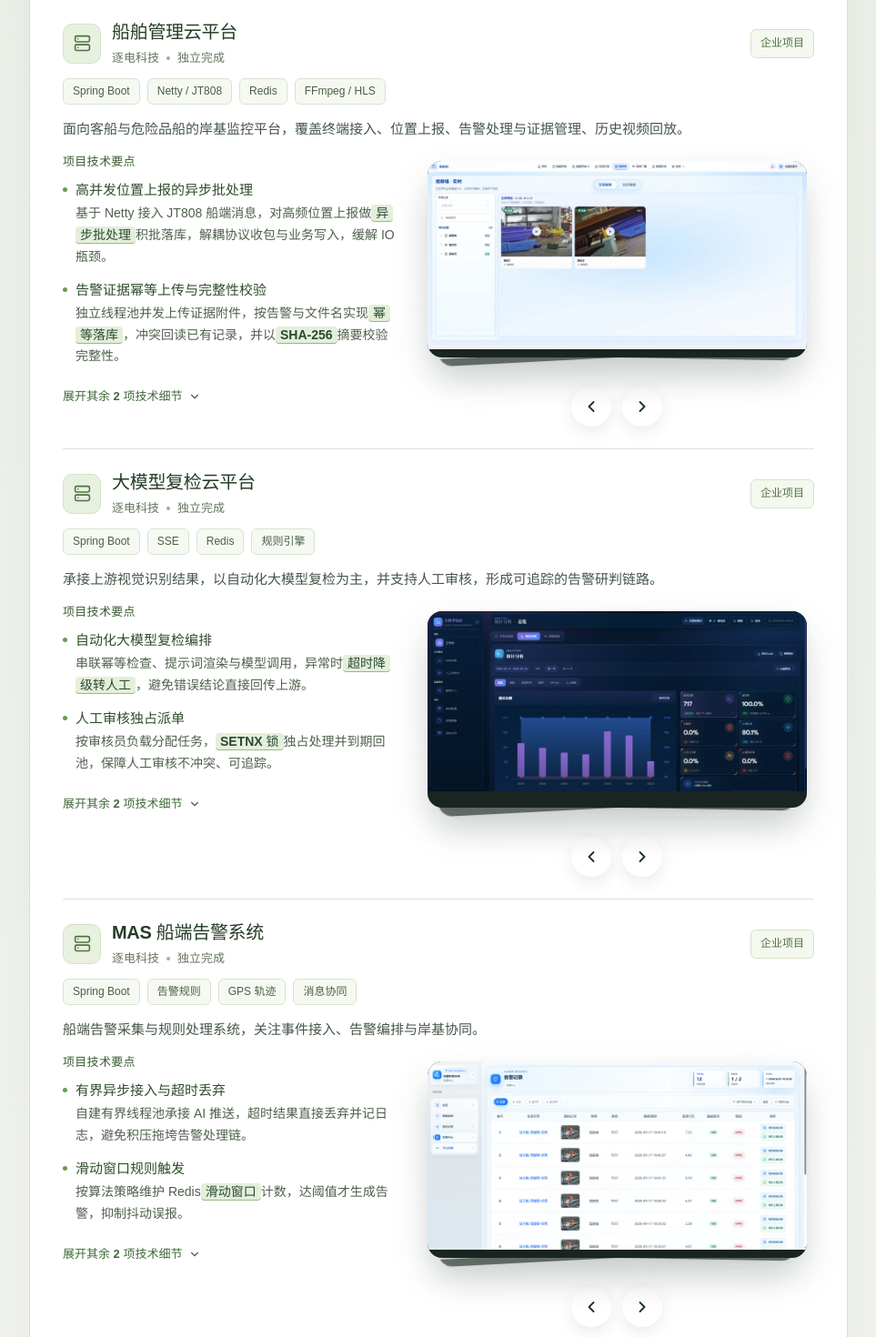
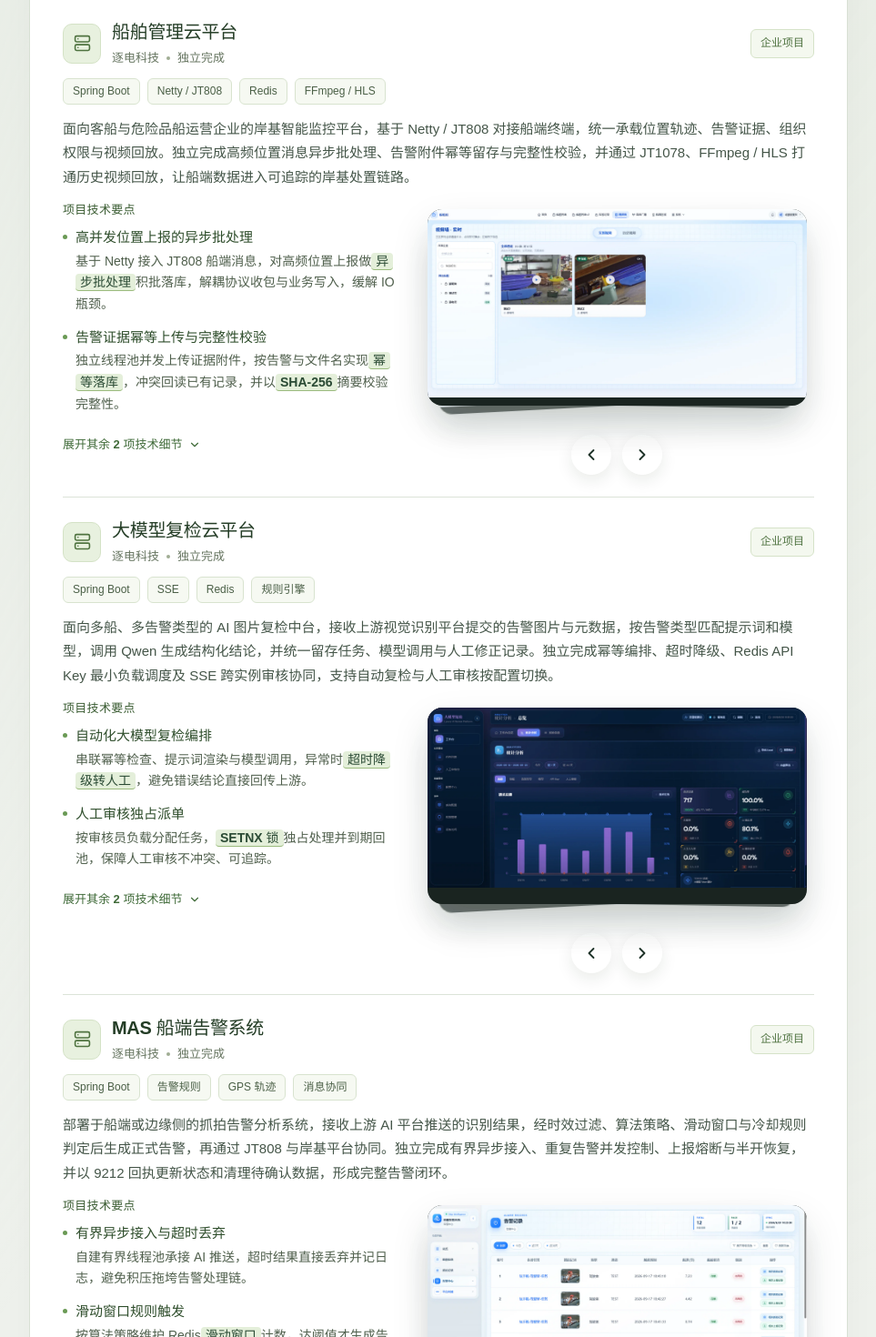
Before and after one commit to CszYihen/lihao-portfolio, a React (Vite) app: page / in a window 1280 px wide. Shown: the part 1320-2790 px from the top of the page at 91% size, without its empty margins (316-1279 px from the left). Built offline with nearby package versions, Linux system fonts and the light colour scheme.

Commit message:
Expand project introductions

```diff
--- a/src/data.ts
+++ b/src/data.ts
@@ -113,9 +113,9 @@ export const projects: Project[] = [
     category: "company",
     theme: "lime",
     summary:
-      "面向客船与危险品船的岸基监控平台，覆盖终端接入、位置上报、告警处理与证据管理、历史视频回放。",
+      "面向客船与危险品船运营企业的岸基智能监控平台，基于 Netty / JT808 对接船端终端，统一承载位置轨迹、告警证据、组织权限与视频回放。独立完成高频位置消息异步批处理、告警附件幂等留存与完整性校验，并通过 JT1078、FFmpeg / HLS 打通历史视频回放，让船端数据进入可追踪的岸基处置链路。",
     purpose:
-      "面向客船与危险品船的智能监控平台，独立完成终端接入、位置上报、告警处理、证据留存与历史视频回放等后端能力。",
+      "面向客船与危险品船的岸基智能监控平台，独立完成终端协议接入、位置上报、告警证据管理、组织权限与历史视频回放等核心后端能力。",
     tags: ["Spring Boot", "Netty / JT808", "Redis", "FFmpeg / HLS"],
     features: [
       {
@@ -149,9 +149,9 @@ export const projects: Project[] = [
     category: "company",
     theme: "lime",
     summary:
-      "承接上游视觉识别结果，以自动化大模型复检为主，并支持人工审核，形成可追踪的告警研判链路。",
+      "面向多船、多告警类型的 AI 图片复检中台，接收上游视觉识别平台提交的告警图片与元数据，按告警类型匹配提示词和模型，调用 Qwen 生成结构化结论，并统一留存任务、模型调用与人工修正记录。独立完成幂等编排、超时降级、Redis API Key 最小负载调度及 SSE 跨实例审核协同，支持自动复检与人工审核按配置切换。",
     purpose:
-      "面向告警复检场景的业务平台。独立完成结果接入、规则编排、自动化大模型复检与人工审核协同等后端能力。",
+      "面向船舶安全告警的 AI 图片复检中台，独立完成结果接入、配置化编排、Qwen 复检、人工审核协同与过程追溯等核心后端能力。",
     tags: ["Spring Boot", "SSE", "Redis", "规则引擎"],
     features: [
       {
@@ -184,9 +184,10 @@ export const projects: Project[] = [
     english: "MARITIME ALARM SYSTEM",
     category: "company",
     theme: "lime",
-    summary: "船端告警采集与规则处理系统，关注事件接入、告警编排与岸基协同。",
+    summary:
+      "部署于船端或边缘侧的抓拍告警分析系统，接收上游 AI 平台推送的识别结果，经时效过滤、算法策略、滑动窗口与冷却规则判定后生成正式告警，再通过 JT808 与岸基平台协同。独立完成有界异步接入、重复告警并发控制、上报熔断与半开恢复，并以 9212 回执更新状态和清理待确认数据，形成完整告警闭环。",
     purpose:
-      "船端侧告警处理系统。独立完成事件接入、规则判定、冷却控制与岸基上报协同等后端能力。",
+      "船端侧抓拍告警分析系统，独立完成识别结果接入、策略化规则判定、冷却控制、正式告警生成与 JT808 岸基上报闭环。",
     tags: ["Spring Boot", "告警规则", "GPS 轨迹", "消息协同"],
     features: [
       {
@@ -220,9 +221,9 @@ export const projects: Project[] = [
     category: "company",
     theme: "lime",
     summary:
-      "对接人脸识别设备与监管上报：按告警场景分流处理，覆盖陌生人建档记录、闸机/区域告警及人员任务同步。",
+      "连接人脸识别设备平台与考勤监管平台，围绕人员资料、人脸信息、抓拍事件和平台任务，统一处理进场考勤、陌生人、闸机 / 区域告警及人员同步。独立完成告警按场景分流、人脸质量与上报间隔控制、监管任务拉取和分类执行，并提供失败任务恢复、执行状态追踪及历史图片清理，使设备事件与监管上报形成可管理的业务链路。",
     purpose:
-      "无感考勤业务系统。独立完成告警分流、陌生人建档、人员任务同步与图片生命周期治理等后端能力。",
+      "无感考勤与人员同步系统，独立完成抓拍事件分流、陌生人建档、人员和人脸任务同步、上报控流与图片生命周期治理。",
     tags: ["Spring Boot", "人脸设备", "告警分流", "任务同步"],
     features: [
       {
@@ -257,9 +258,9 @@ export const projects: Project[] = [
     theme: "violet",
     github: "https://github.com/CszYihen/Yihen-Drama",
     summary:
-      "独立开发 AI 短剧创作平台，串联小说抽取、章节向量化、角色与场景资产、分镜管理及视频生成任务。",
+      "面向小说到短剧生产过程的 AI 创作工作台，串联文本解析、章节拆分、角色与场景资产、分镜编排、首帧 / 视频生成及任务状态回传。独立设计 RabbitMQ 异步章节处理与 Qdrant 检索增强，使用策略与工厂统一多类模型调用，以 MinIO、Elasticsearch 管理和检索创作资产，并通过动态轮询与 WebSocket 反馈长耗时生成任务。",
     purpose:
-      "个人开源项目。围绕小说文本抽取、章节拆分、角色与场景资产生成、分镜管理及视频任务，独立开发 AI 短剧创作平台，将模型能力组织成可管理的创作流程。",
+      "个人开源项目。独立开发小说解析、章节向量化、角色与场景资产、分镜编排及视频任务链路，将多种模型能力组织成可管理、可追踪的创作流程。",
     tags: ["LangChain4j", "Qdrant", "RabbitMQ", "WebSocket"],
     features: [
       {
```
Also changed, not shown: 2 other files (tests, documents, lock files or other folders).
